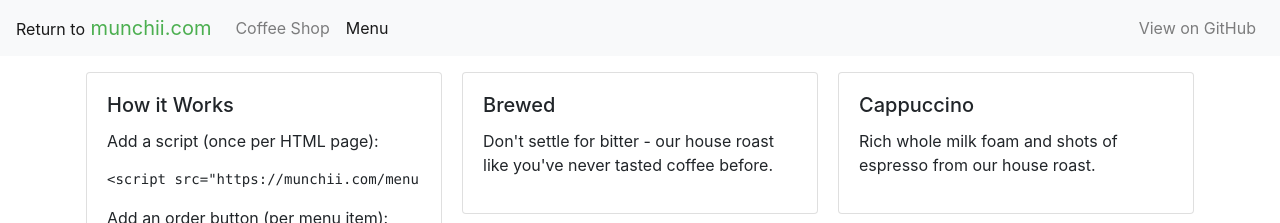
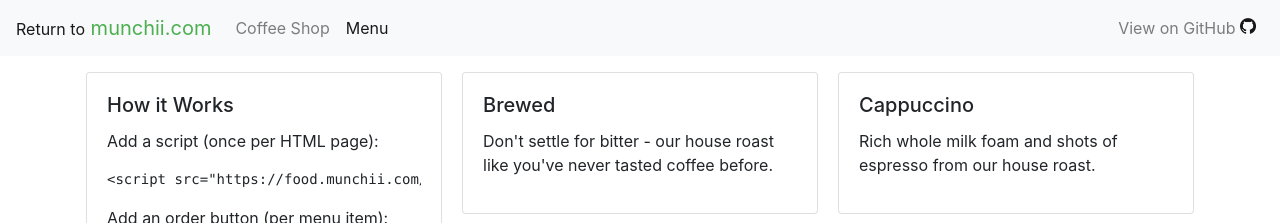
Before and after one commit to munchii/coffeeshop, a website: page public/menu/index.html in a window 1280 px wide. Shown: the top 223 px of the page. Drawn offline with nearby package versions, Linux system fonts and the light colour scheme.

Commit message:
Add GitHub icon and use button script from food.munchii.com

```diff
--- a/public/menu/index.html
+++ b/public/menu/index.html
@@ -26,7 +26,10 @@
         </ul>
         <ul class="navbar-nav ml-auto">
           <li class="nav-item">
-            <a class="nav-link" href="https://github.com/munchii/coffeeshop/blob/master/public/menu/index.html">View on GitHub</a>
+            <a class="nav-link" href="https://github.com/munchii/coffeeshop/blob/master/public/menu/index.html">
+              View on GitHub
+              <img class="d-block-inline align-baseline" style="height: 1em; width: 1em" src="/images/github.png">
+            </a>
           </li>
         </ul>
       </div>
@@ -38,7 +41,7 @@
           <div class="card-body">
             <h5 class="card-title">How it Works</h5>
             <p class="card-text">Add a script (once per HTML page):</p>
-            <pre class="card-text"><code>&lt;script src="https://munchii.com/menu.js"&gt;&lt;/script&gt;</code></pre>
+            <pre class="card-text"><code>&lt;script src="https://food.munchii.com/button.js"&gt;&lt;/script&gt;</code></pre>
             <p class="card-text">Add an order button (per menu item):</p>
             <pre class="card-text"><code>&lt;div data-munchii-menu-item="example_d6hzsqu7wxw86uobjx5sj1mh9c" style="visibility: hidden"&gt;
 &lt;/div&gt;</code></pre>
@@ -82,6 +85,6 @@
     <script src="https://code.jquery.com/jquery-3.3.1.slim.min.js" integrity="sha384-q8i/X+965DzO0rT7abK41JStQIAqVgRVzpbzo5smXKp4YfRvH+8abtTE1Pi6jizo" crossorigin="anonymous"></script>
     <script src="https://cdnjs.cloudflare.com/ajax/libs/popper.js/1.14.7/umd/popper.min.js" integrity="sha384-UO2eT0CpHqdSJQ6hJty5KVphtPhzWj9WO1clHTMGa3JDZwrnQq4sF86dIHNDz0W1" crossorigin="anonymous"></script>
     <script src="https://stackpath.bootstrapcdn.com/bootstrap/4.3.1/js/bootstrap.min.js" integrity="sha384-JjSmVgyd0p3pXB1rRibZUAYoIIy6OrQ6VrjIEaFf/nJGzIxFDsf4x0xIM+B07jRM" crossorigin="anonymous"></script>
-    <script src="https://munchii.com/menu.js"></script>
+    <script src="https://food.munchii.com/button.js"></script>
   </body>
 </html>
```
Also changed, not shown: public/index.html (+4 -1 lines), public/images/github.png (added).
